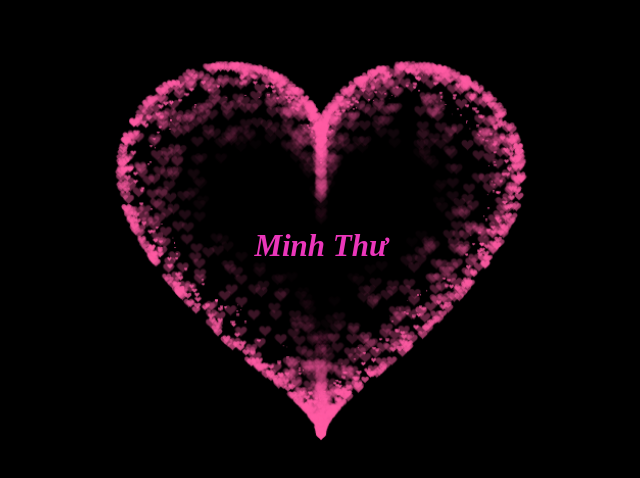
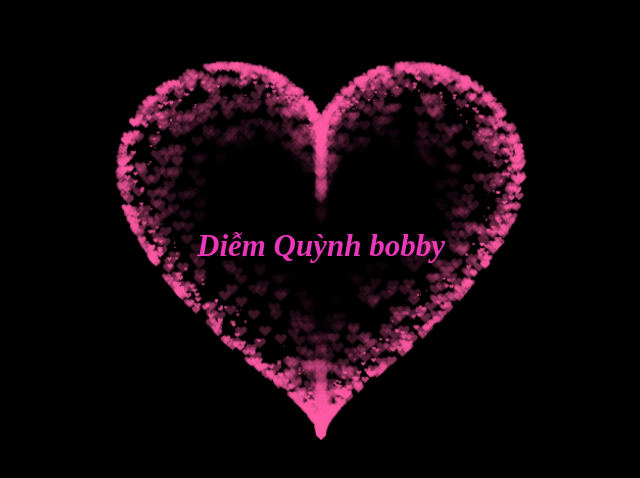
Before and after one commit to PhatTurtle/heart, a plain HTML site: page index.html in a window 1280 px wide. Shown: the part 152-630 px from the top of the page, without its empty margins (319-959 px from the left). Drawn offline with Linux system fonts and the light colour scheme.

Commit message:
Update index.html

```diff
--- a/index.html
+++ b/index.html
@@ -355,7 +355,7 @@
         align-items: center;
         justify-content: center;
         margin-bottom: 5px;
-        text-align: center;"><b>Minh Thư</b></div>
+        text-align: center;"><b>Diễm Quỳnh bobby</b></div>
 </BODY>
 
 </HTML>
```
